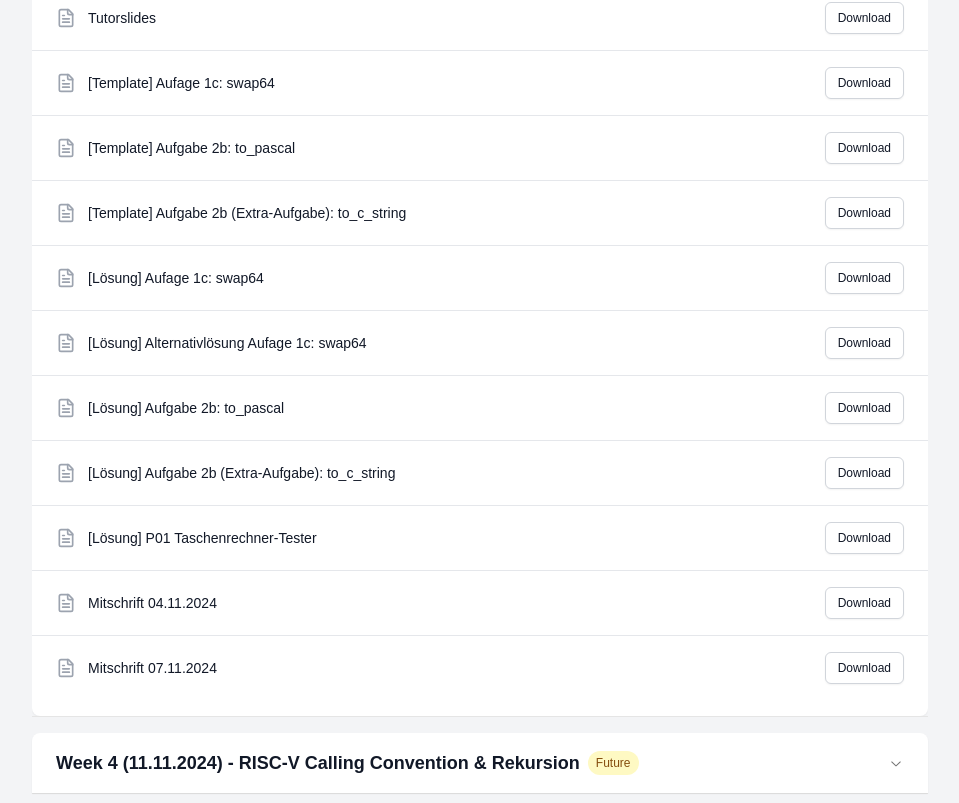
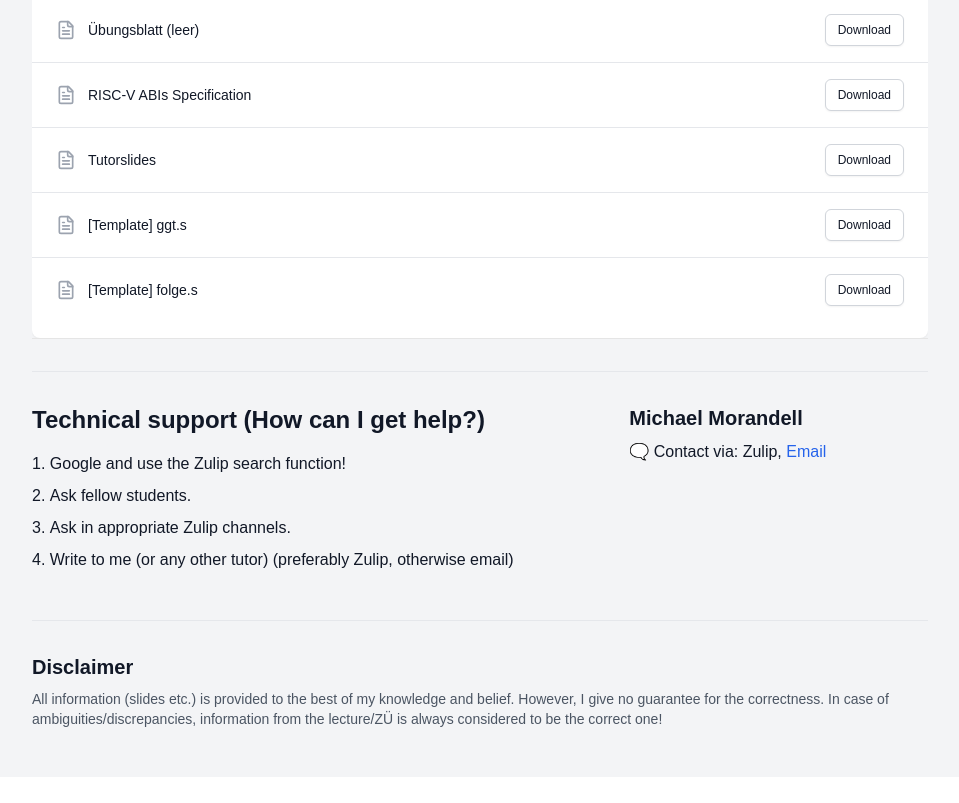
Before and after one commit to mormic04/era_tutorium_website, a Next.js app: page / in a window 1280 px wide. Shown: the part 717-1520 px from the top of the page, without its empty margins (160-1119 px from the left). After the commit the page ends 1494 px from the top, so only its background shows below. Built offline with nearby package versions, Linux system fonts and the light colour scheme.

Commit message:
added w04

```diff
--- a/src/components/LectureMaterials.tsx
+++ b/src/components/LectureMaterials.tsx
@@ -70,6 +70,11 @@ const lectureWeeks = [
     date: "11.11.2024",
     topic: "RISC-V Calling Convention & Rekursion",
     materials: [
+      { name: "Übungsblatt (leer)", url: "https://www.moodle.tum.de/mod/resource/view.php?id=3220223"},
+      { name: "RISC-V ABIs Specification", url: "https://www.moodle.tum.de/mod/resource/view.php?id=3219780"},
+      { name: "Tutorslides", url: materialBasePath + "w04/era_tutorslides_w04.pdf"},
+      { name: "[Template] ggt.s", url: materialBasePath + "w04/ggt_template.S"},
+      { name: "[Template] folge.s", url: materialBasePath + "w04/folge_template.S"},
     ],
   },
 ]
@@ -86,7 +91,7 @@ export default function LectureMaterials() {
     return Math.ceil(diffDays / 7)
   }, [])
 
-  currentWeek = 3;
+  currentWeek = 4;
 
   React.useEffect(() => {
     document.documentElement.classList.toggle('dark', theme === 'dark');
```
